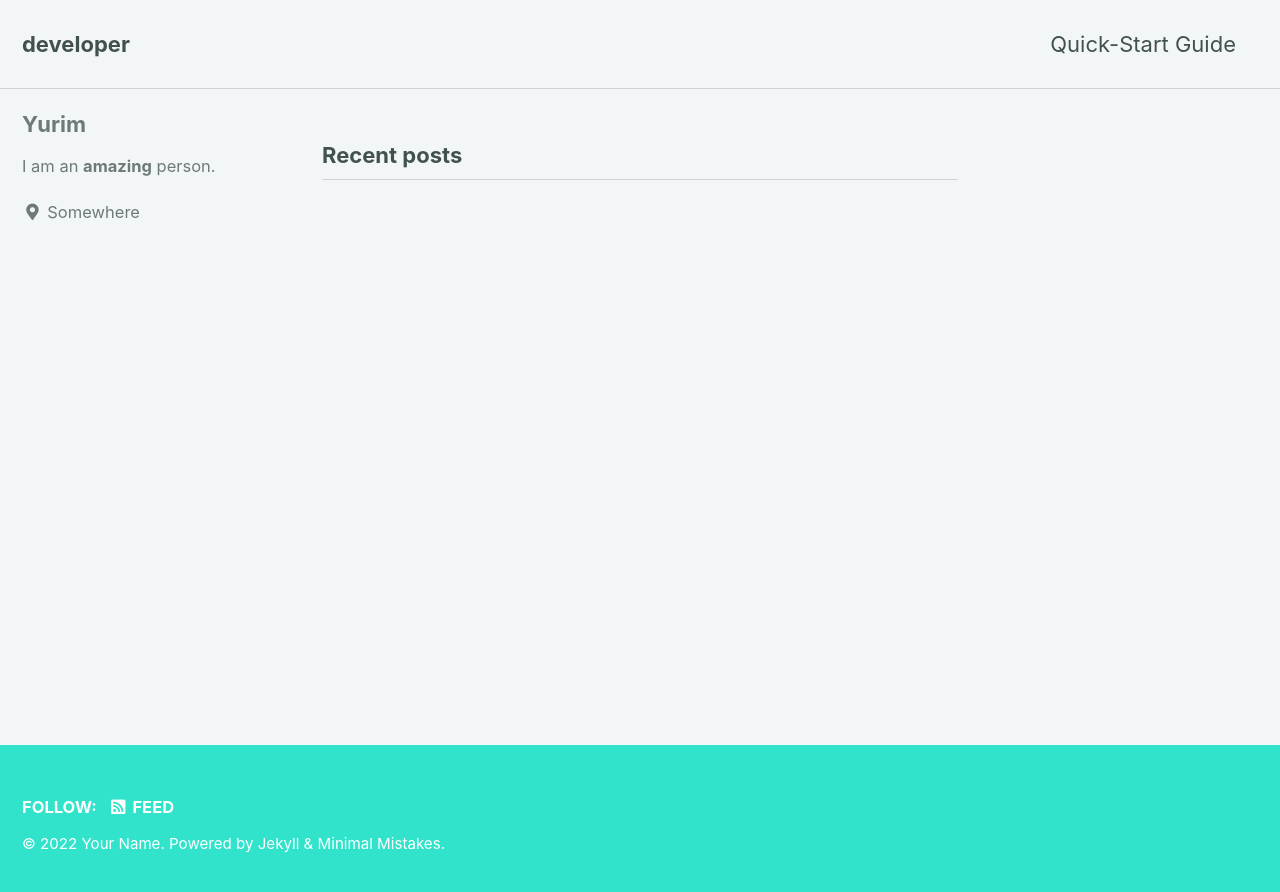
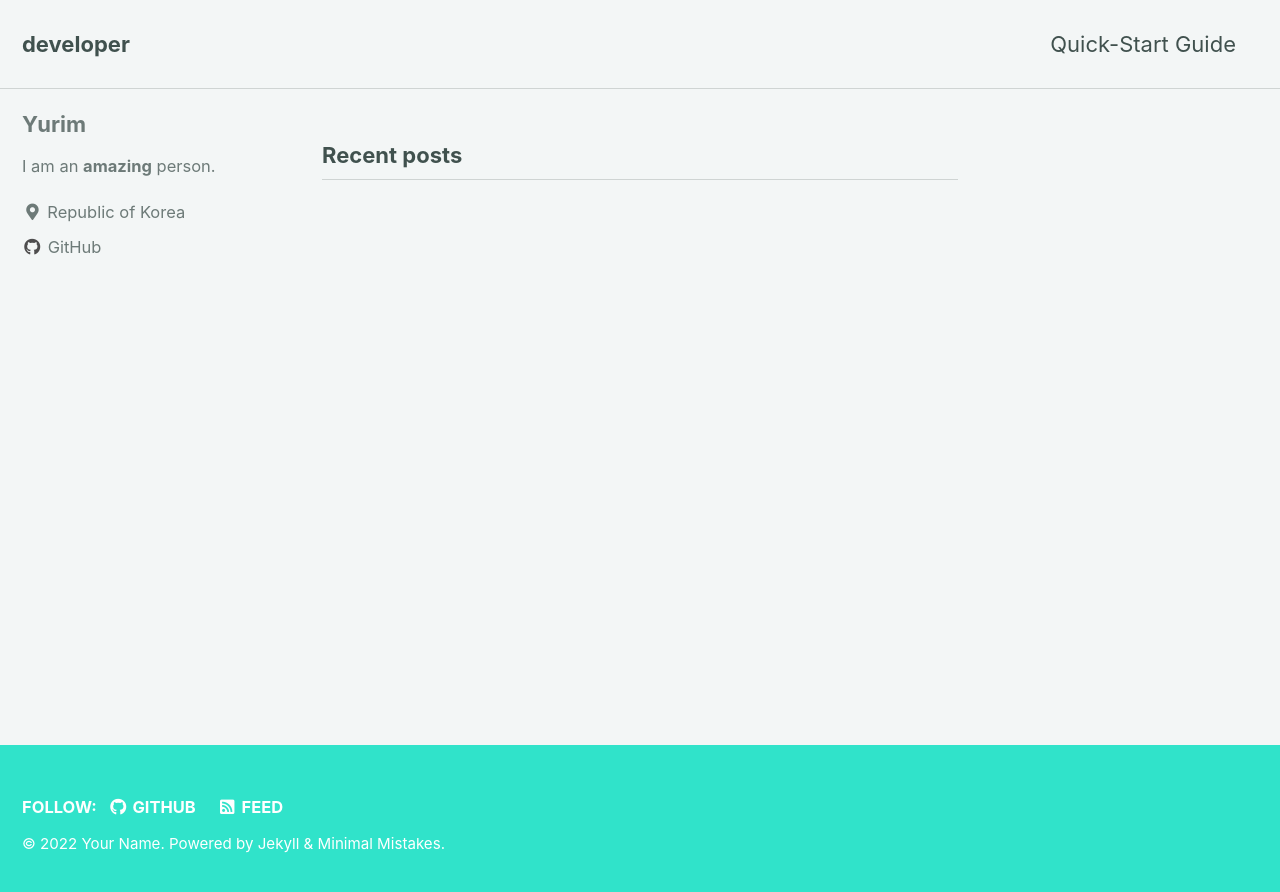
Before and after one commit to yurim-hgr/leeyurim.github.io, a Jekyll site: the page built from index.html, in a window 1280 px wide. Shown: the top 892 px of the page. Built offline with Jekyll 4.4.1, drawn with Linux system fonts in a browser that asks for light colours; cached includes are drawn as plain includes; the list of posts is cut into pages by our own code; part of the change alters nothing that is shown.

Commit message:
profile setting

```diff
--- a/_config.yml
+++ b/_config.yml
@@ -21,9 +21,9 @@ title_separator          : "-"
 subtitle                 : # site tagline that appears below site title in masthead
 name                     : "Your Name"
 description              : "An amazing website."
-url                      : # the base hostname & protocol for your site e.g. "https://mmistakes.github.io"
+url                      : "https://yurim-hgr.github.io/"
 baseurl                  : # the subpath of your site, e.g. "/blog"
-repository               : # GitHub username/repo-name e.g. "mmistakes/minimal-mistakes"
+repository               : "https://github.com/yurim-hgr/yurim-hgr.github.io"
 teaser                   : # path of fallback teaser image, e.g. "/assets/images/500x300.png"
 logo                     : # path of logo image to display in the masthead, e.g. "/assets/images/88x88.png"
 masthead_title           : # overrides the website title displayed in the masthead, use " " for no title
@@ -107,7 +107,7 @@ author:
   name             : "Yurim"
   avatar           : # path of avatar image, e.g. "/assets/images/bio-photo.jpg"
   bio              : "I am an **amazing** person."
-  location         : "Somewhere"
+  location         : "Republic of Korea"
   email            :
   links:
     - label: "Email"
@@ -124,7 +124,7 @@ author:
       # url: "https://facebook.com/"
     - label: "GitHub"
       icon: "fab fa-fw fa-github"
-      # url: "https://github.com/"
+      url: "https://github.com/yurim-hgr"
     - label: "Instagram"
       icon: "fab fa-fw fa-instagram"
       # url: "https://instagram.com/"
@@ -140,7 +140,7 @@ footer:
       # url:
     - label: "GitHub"
       icon: "fab fa-fw fa-github"
-      # url:
+      url:  "https://github.com/yurim-hgr"
     - label: "GitLab"
       icon: "fab fa-fw fa-gitlab"
       # url:
```
Also changed, not shown: 2 other files.
